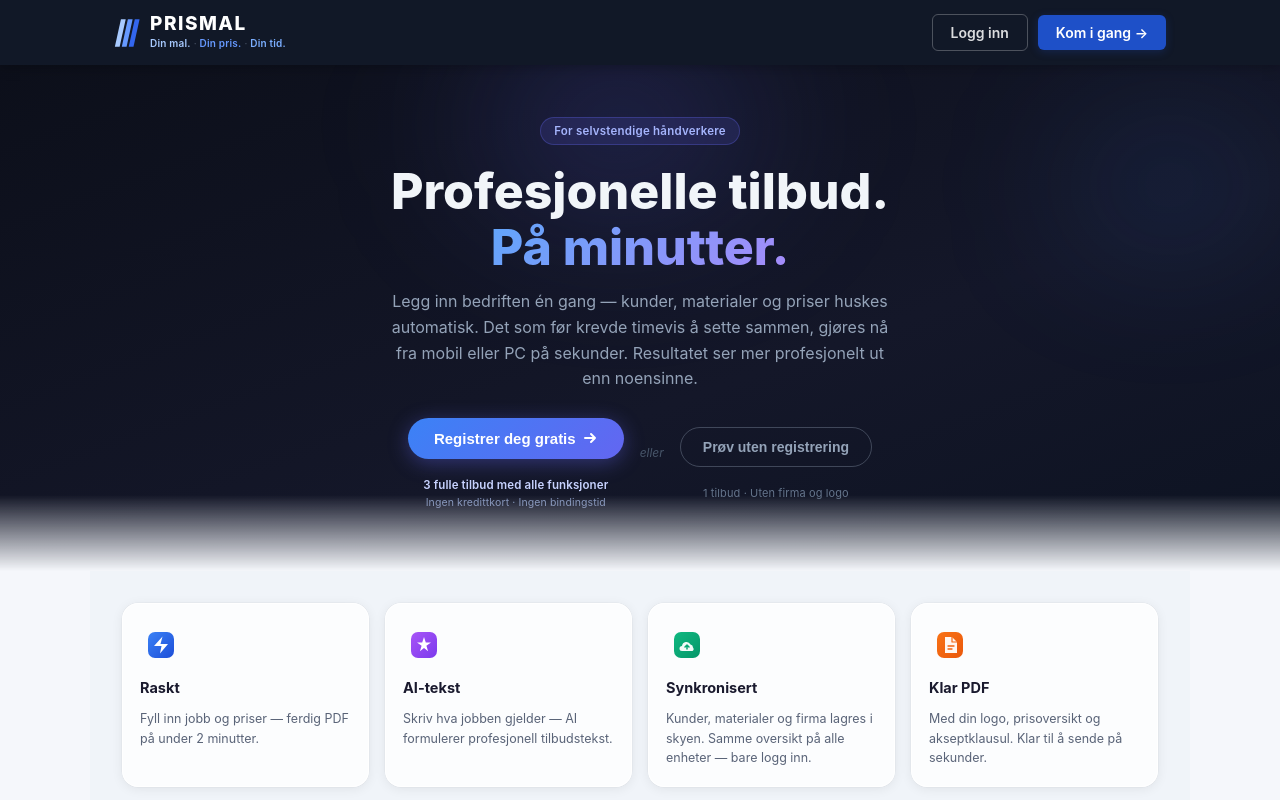
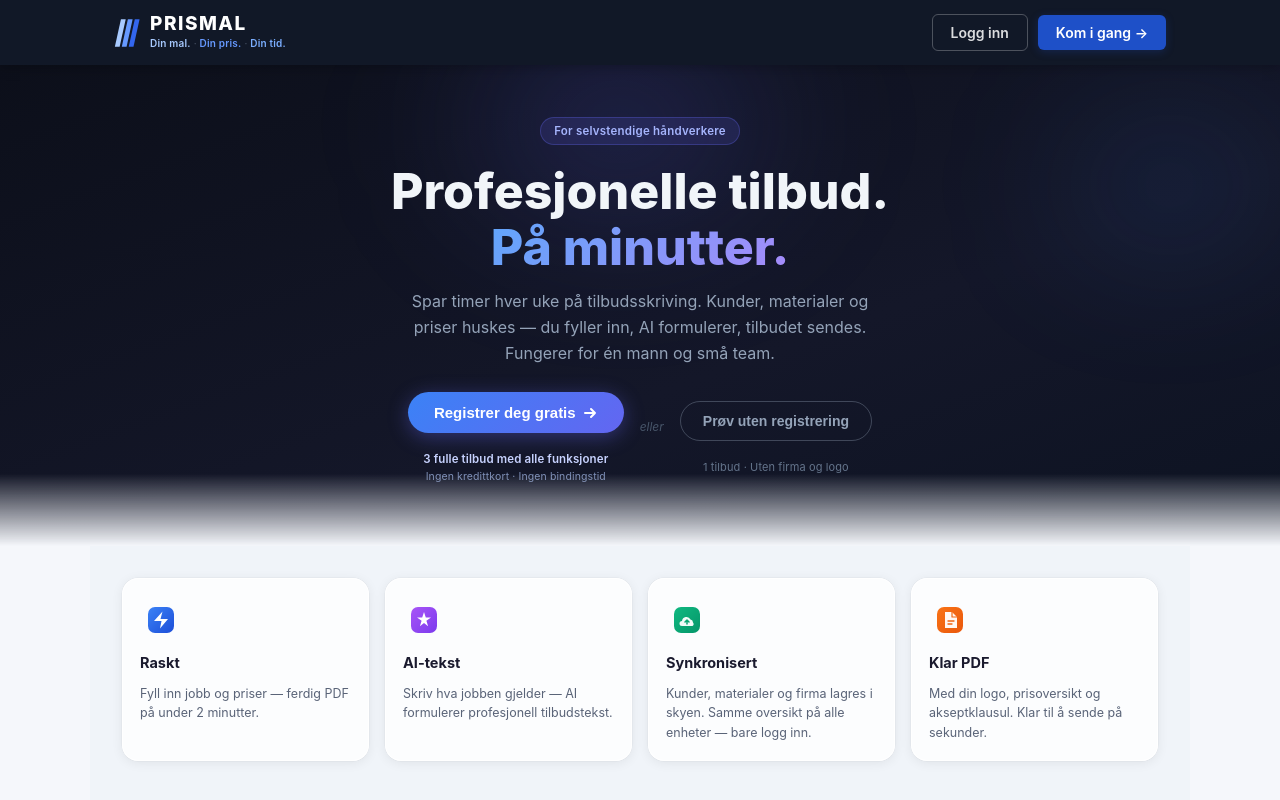
Before and after one commit to anderslura/Prismal, a React (Vite) app: page / in a window 1280 px wide. Shown: the top 800 px of the page. Built offline with nearby package versions, Linux system fonts and the light colour scheme.

Commit message:
copy: strammere undertekst landingsside

```diff
--- a/src/components/Landingsside.jsx
+++ b/src/components/Landingsside.jsx
@@ -101,9 +101,7 @@
             <span className="l2-tittel-grad">På minutter.</span>
           </h1>
           <p className="l2-undertittel">
-            Legg inn bedriften én gang — kunder, materialer og priser huskes automatisk.
-            Det som før krevde timevis å sette sammen, gjøres nå fra mobil eller PC
-            på sekunder. Resultatet ser mer profesjonelt ut enn noensinne.
+            Spar timer hver uke på tilbudsskriving. Kunder, materialer og priser huskes — du fyller inn, AI formulerer, tilbudet sendes. Fungerer for én mann og små team.
           </p>
           <div className="l2-cta-rad">
             <div className="l2-cta-alternativ">
```
